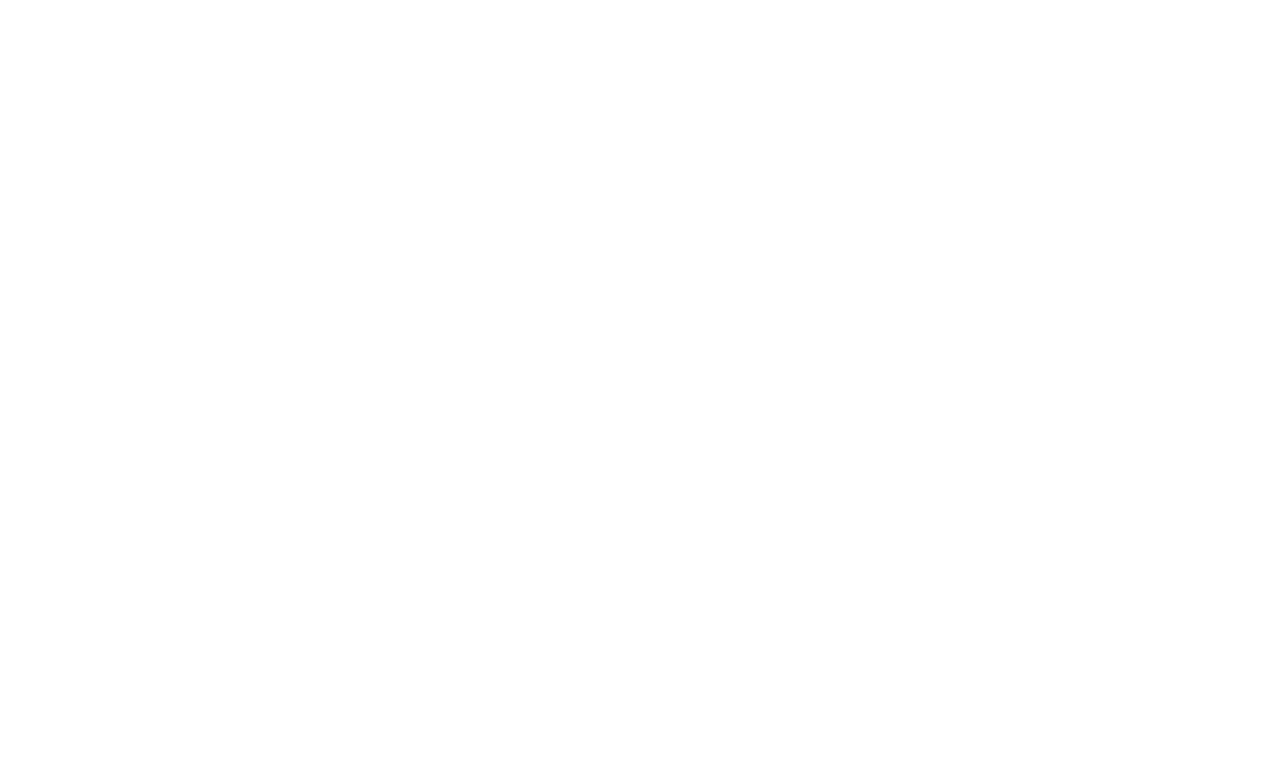
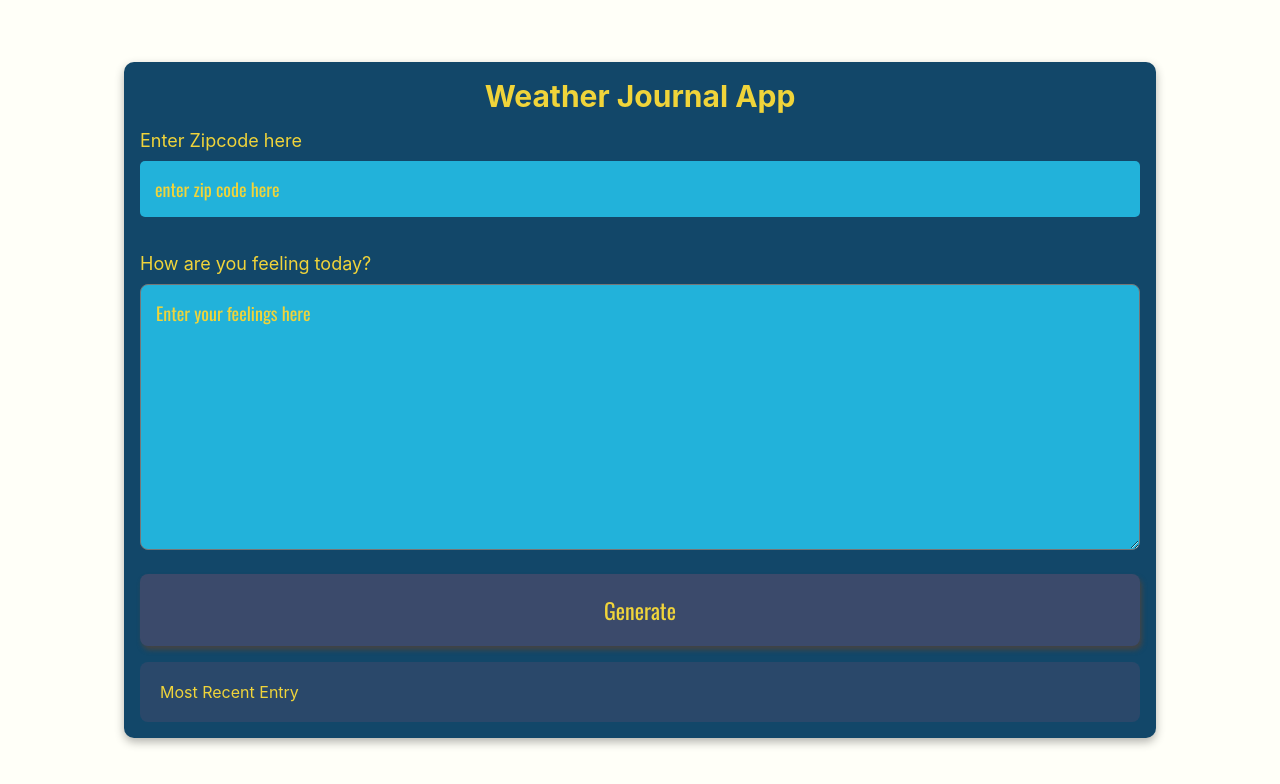
Before and after one commit to DiyBookOfLife/weather-journal-app, a website: page docs/index.html in a window 1280 px wide. Drawn offline with nearby package versions, Linux system fonts and the light colour scheme; a web font is replaced by a local one.

Commit message:
Update index.html

```diff
--- a/docs/index.html
+++ b/docs/index.html
@@ -1 +1,35 @@
-<!-- placeholder -->
+<!DOCTYPE html>
+<html>
+<head>
+<meta charset="UTF-8">
+<title>Weather Journal</title>
+<link href="https://fonts.googleapis.com/css?family=Oswald:400,600,700|Ranga:400,700&display=swap" rel="stylesheet">
+<link rel="stylesheet" href="style.css">
+</head>
+ <body>
+<div id = "app">
+  <div class ="holder headline">
+    Weather Journal App
+  </div>
+  <div class ="holder zip">
+    <label for="zip">Enter Zipcode here</label>
+    <input type="text" id="zip" placeholder="enter zip code here">
+  </div>
+  <div class ="holder feel">
+    <label for="feelings">How are you feeling today?</label>
+    <textarea class= "myInput" id="feelings" placeholder="Enter your feelings here" rows="9" cols="50"></textarea>
+    <button id="generate" type = "submit"> Generate </button>
+  </div>
+  <div class ="holder entry">
+    <div class = "title">Most Recent Entry</div>
+   <div id = "entryHolder">
+    <div id = "date"></div>
+   <div id = "temp"></div>
+   <div id = "content"></div>
+  </div>
+  </div>
+  </div>
+<script src="app.js" type="text/javascript"></script>
+
+</body>
+</html>
```
